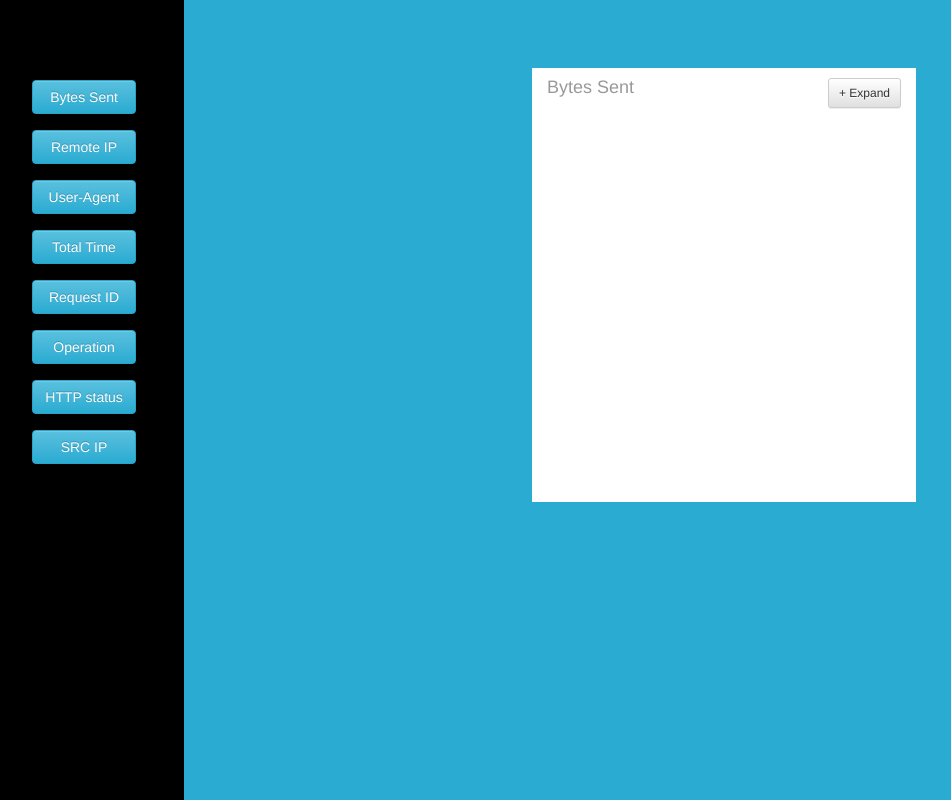
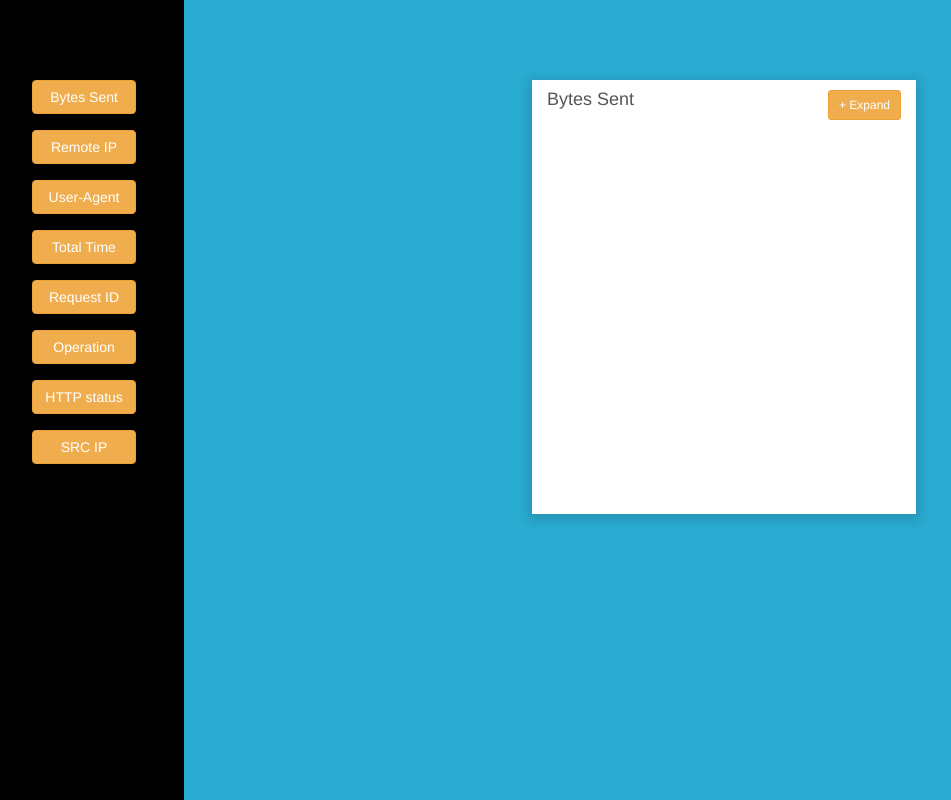
Before and after one commit to Mzonenac/task-Loom-DS3-Data-visualization, a website: page app/index.html in a window 1280 px wide. Both pictures are taken after a click on the element "Bytes Sent". Shown: the whole page, without its empty margins (16-967 px from the left). Drawn offline with nearby package versions, Linux system fonts and the light colour scheme; files that its build step writes are made by us from their sources.

Commit message:
add resize event and change binding structure

```diff
--- a/app/index.html
+++ b/app/index.html
@@ -5,12 +5,9 @@
     <meta charset="utf-8" />
     <link rel=stylesheet type="text/css" href="styles/main.css"/>
     <link rel=stylesheet type="text/css" href="bower_components/bootstrap/dist/css/bootstrap.min.css"/>
-    <link rel=stylesheet type="text/css" href="bower_components/bootstrap/dist/css/bootstrap-theme.min.css"/>
     <!-- bower:js -->
-    <script src="bower_components/jquery/dist/jquery.js"></script>
     <script src="bower_components/d3/d3.js"></script>
     <script src="bower_components/angular/angular.js"></script>
-    <script src="bower_components/bootstrap/dist/js/bootstrap.js"></script>
     <script src="bower_components/d3-tip/index.js"></script>
     <!-- endbower -->
 </head>
@@ -23,17 +20,17 @@
                     <div class="content" ng-controller="AppCtrl">
                         <div class="left-bar pull-left text-center" ng-model = "data" >
                             <div class="card text-center pointer col-xs-8 col-xs-offset-2 " ng-repeat = "en in data.entities" ng-click="selectEntity(en.entity)">
-                                <a class="btn btn-info btn-block">{{en.entity}}</a>
+                                <a class="btn btn-warning btn-block">{{en.entity}}</a>
                             </div>
                         </div>
-                        <div class="pull-left ds-block" >
+                        <div class="pull-left ds-block">
                             <h2 ng-if="!entity" class="animate-if text-left color-white greeting">
                                 <span class="glyphicon glyphicon-arrow-left"></span>
                                 Please choose selection
                             </h2>
                             <div class="ds-content" ng-class="[{hidden: !entity}, {minimize:!expand.status}]" ng-model="entity" ng-model="expand.status">
                                 <h4 class="col-xs-12 text-left" >{{entity.entity}}
-                                    <a class="pull-right btn btn-sm btn-default" ng-init="expand ={val: '+ Expand', status: false}" ng-click="expandSvg(expand)">
+                                    <a class="pull-right btn btn-sm btn-warning" ng-init="expand ={val: '+ Expand', status: false}" ng-click="expandSvg(expand)">
                                         <span ng-if="entity" class="animate-if">
                                             {{expand.val}}
                                         </span>
--- a/app/scripts/main.js
+++ b/app/scripts/main.js
@@ -1,10 +1,13 @@
 var d3App = angular.module('d3App', []);
 
 d3App.controller('AppCtrl', function AppCtrl ($scope) {
-    $scope.data = setUpJson; // intial data set
+    /*
+     Intial data set
+      */
+    $scope.data = setUpJson;
     /*
      Find current entity in dataset by choice panel
-    * */
+     */
     $scope.selectEntity = function(name){
         angular.forEach(setUpJson.entities, function(arr){
             if(arr.entity === name) {
@@ -15,7 +18,7 @@ d3App.controller('AppCtrl', function AppCtrl ($scope) {
     };
     /*
      Select/deselect Expand mode by +Expand/-Minimize click button
-    * */
+     */
     $scope.expandSvg = function(v){
         if(!v.status) {
             $scope.expand = {
@@ -35,8 +38,7 @@ d3App.controller('AppCtrl', function AppCtrl ($scope) {
 /*
 DS3 visualization directive
  */
-d3App.directive('dsVisualization', function () {
-    var svg,data,width,height;
+d3App.directive('dsVisualization', function ($window) {
     return {
         restrict: 'EA',
         scope: {
@@ -44,29 +46,46 @@ d3App.directive('dsVisualization', function () {
             expand: '='
         },
         link: function (scope, el) {
-            //entity change event
-            scope.$watch('val', function (values) {
-                //expand mode change event
-                scope.$watch('expand', function (expand) {
+            var svg,data,width,height;
+            /*
+             Set resize window
+              */
+            angular.element($window).on('resize', function(){ scope.$apply() });
+            /*
+            Call model property validation and draw object in success
+             */
+            scope.$watch(function() {
+                scope.dataValidation(scope.val,scope.expand);
+            });
+            /*
+             Validate models property
+             */
+            scope.dataValidation =function(values,expand) {
                 if (!values)
                     return;
                 if (!values.distribution)
-                        return false;
+                    return;
                 if (!values.distribution.relativeParts)
                     return;
 
-                    if(expand.status) {
+                scope.setSizesAndType(values,expand);
+            };
+            /*
+             Set sizes, choose type, set svg
+             */
+            scope.setSizesAndType = function(values,expand){
+                if (expand.status) {
                     //set to full size screen avoid choice panel
                     width = window.innerWidth - 250;
                     height = window.innerHeight - 45;
                 }
                 else {
                     //set 30vw size for height and width of widget
-                        width = window.innerWidth/100 * 30;
-                        height = window.innerWidth/100 * 30;
+                    width = window.innerWidth / 100 * 30;
+                    height = window.innerWidth / 100 * 30;
                 }
                 //resize SVG and check it if exist (initial setting 30vw x 30vw)
-                    if(!svg) {
+                if (!svg) {
                     svg = d3.select(el[0])
                         .append("svg")
                         .attr("width", width)
@@ -78,14 +97,18 @@ d3App.directive('dsVisualization', function () {
                         .attr("height", height);
                 }
                 //type of entity different visualsation parts
-                    switch (values.type){
-                        case "CONTINUOUS": scope.renderContinuos(values,width,height); break;
-                        case "DISCRETE": scope.renderDiscrete(values,width,height);break;
-                        default: return false;break;
+                switch (values.type) {
+                    case "CONTINUOUS":
+                        scope.renderContinuos(values, width, height);
+                        break;
+                    case "DISCRETE":
+                        scope.renderDiscrete(values, width, height);
+                        break;
+                    default:
+                        return false;
+                        break;
                 }
-                })
-
-            });
+            };
             /*
              Discrete mode
              */
@@ -170,6 +193,9 @@ d3App.directive('dsVisualization', function () {
                     });
 
             };
+            /*
+             Continuos mode
+             */
             scope.renderContinuos = function(obj,width,height){
                 var n,margin,x,y,xAxis,yAxis,valueline, chartWidth,chartHeight,
                     deviation,labelMargin,points,tip;
@@ -297,7 +323,9 @@ d3App.directive('dsVisualization', function () {
                         .attr("font-size", "10px");
 
             };
-            // Render data by key
+            /*
+            Render data by key
+             */
             scope.dataRender = function (data, key) {
                 var obj = [], i = 0;
                 angular.forEach(data, function(o,k){
@@ -307,7 +335,5 @@ d3App.directive('dsVisualization', function () {
                 return obj;
             }
         }
-
     }
-
 });
--- a/app/styles/main.css
+++ b/app/styles/main.css
@@ -31,13 +31,16 @@
     display: inline-block;
     background: #fff;
     vertical-align: middle;
-    color: #999;
+    color: #555;
 }
 .ds-content.minimize {
-    margin-top: 8.5vh;
+    margin-top: 10vh;
     width: 30vw;
     height: calc( 30vw + 50px);
     height: -moz-calc( 30vw + 50px);
+    box-shadow: 0px 3px 10px 4px rgba(0,0,0,.125);
+    -webkit-box-shadow: 0px 3px 10px 4px rgba(0,0,0,.125);;
+
 }
 .ds-сontent svg {
     position: relative;
--- a/bower.json
+++ b/bower.json
@@ -2,7 +2,7 @@
   "name": "task",
   "version": "0.0.0",
   "dependencies": {
-    "d3": "^3.5.16",
+    "d3": "^3.5.17",
     "angular": "^1.6.2",
     "bootstrap": "^3.3.7",
     "d3-tip": "^0.7.1"
```
Lines whose indentation alone changed are shown as unchanged.
